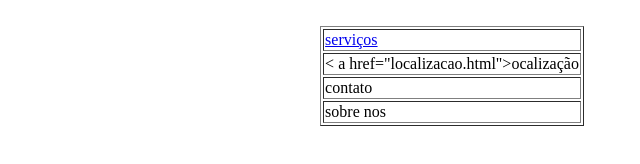
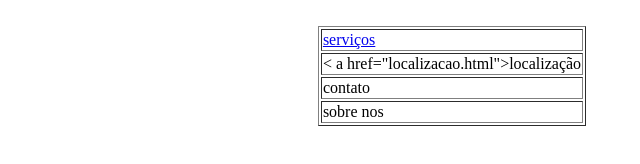
Before and after one commit to SiraHannieh/pethannie, a plain HTML site: page index.html in a window 1280 px wide. Shown: the full height of the page, 188-828 px from the left. Drawn offline with Linux system fonts and the light colour scheme.

Commit message:
Update index.html

```diff
--- a/index.html
+++ b/index.html
@@ -8,7 +8,7 @@ pet hannie
 </tr>
   <tr>
 <td>
-< a href="localizacao.html">ocalização<a/>
+< a href="localizacao.html">localização<a/>
 </td>
 </tr>
   <tr>
```
